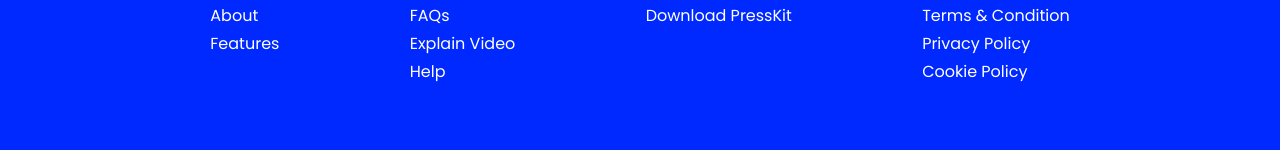
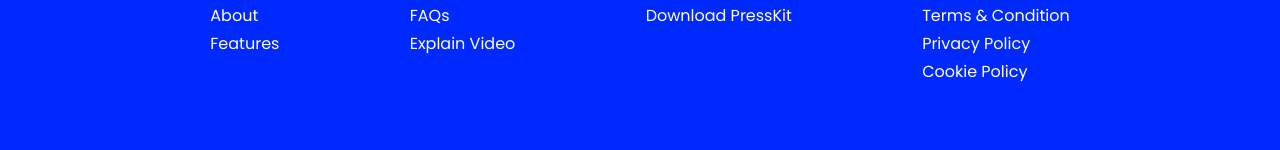
Before and after one commit to zainsadaqat/arithmo, a React (Create React App) app: page / in a window 1280 px wide. Shown: the part 4646-4796 px from the top of the page. Built offline with nearby package versions, Linux system fonts and the light colour scheme.

Commit message:
Remove help menu item from the footer

```diff
--- a/src/components/Footer.jsx
+++ b/src/components/Footer.jsx
@@ -41,9 +41,6 @@ const Footer = () => {
                   </li>
                   <li className="mt-1">
                     <a href="#">Explain Video</a>
-                  </li>
-                  <li className="mt-1">
-                    <a href="#">Help</a>
                   </li>
                 </ul>
               </div>
```
